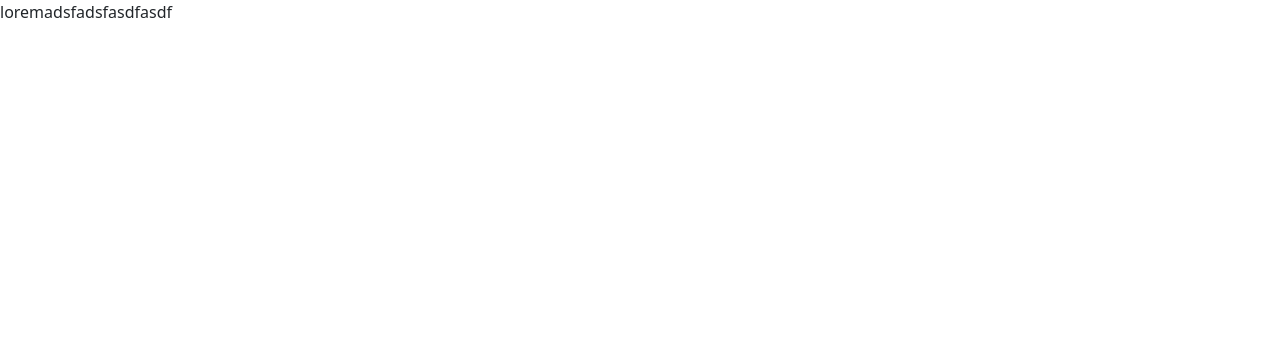
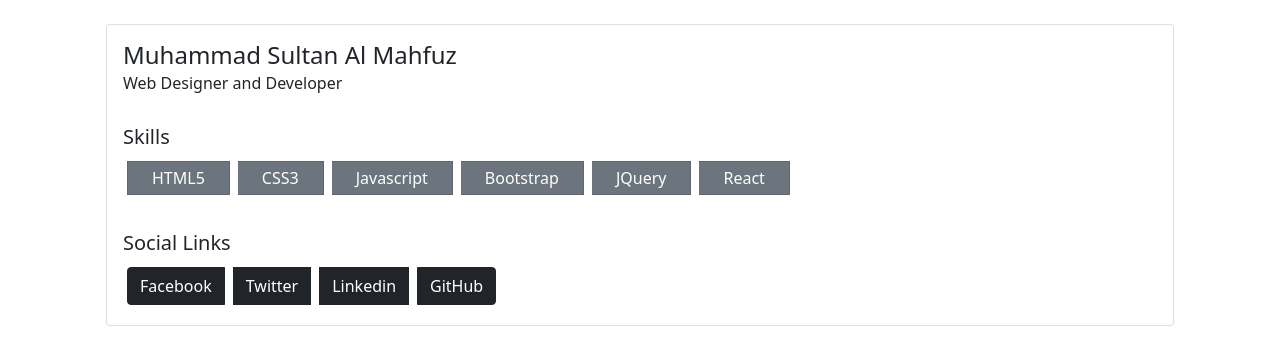
Before and after one commit to mahfuz225bd/react_practice, a React (Create React App) app: page / in a window 1280 px wide. Shown: the top 362 px of the page. Built offline with nearby package versions, Linux system fonts and the light colour scheme.

Commit message:
added Profile component and installed font-awesome

```diff
--- a/package.json
+++ b/package.json
@@ -3,6 +3,7 @@
   "version": "0.1.0",
   "private": true,
   "dependencies": {
+    "@fortawesome/fontawesome-free": "^5.15.3",
     "@testing-library/jest-dom": "^5.11.4",
     "@testing-library/react": "^11.1.0",
     "@testing-library/user-event": "^12.1.10",
--- a/src/App.js
+++ b/src/App.js
@@ -6,14 +6,20 @@ import './App.css';
 import '../node_modules/bootstrap/dist/css/bootstrap.min.css';
 import '../node_modules/bootstrap/dist/js/bootstrap.bundle';
 
+// Font Awesome
+import '../node_modules/@fortawesome/fontawesome-free/css/all.min.css'
+
 // Jquery
-import 'jquery'
+import '../node_modules/jquery/dist/jquery.min'
+
+
+import Profile from './components/Profile/Profile';
 
 
 function App() {
   return (
     <div>
-      <p>loremadsfadsfasdfasdf</p>
+      <Profile name="Muhammad Sultan Al Mahfuz" title="Web Designer and Developer" skills={["HTML5", "CSS3", "Javascript", "Bootstrap", "JQuery", "React"]} />
     </div>
   );
 }
--- /dev/null
+++ b/src/components/Profile/Profile.js
@@ -0,0 +1,53 @@
+import React from "react";
+import PropTypes from "prop-types";
+//import styles from './Profile.module.css';
+
+//const skills = ["HTML5", "CSS3", "Javascript", "Bootstrap", "JQuery", "React"]
+
+const Profile = (props) => (
+  <div className="container">
+    <div className="card m-4">
+      <div className="card-body">
+        <h4 className="card-title">{props.name}</h4>
+        <h6 className="card-subtitle mb-2">{props.title}</h6>
+
+        <br />
+
+        <h5>Skills</h5>
+        <ul
+          className="list-group list-group-horizontal-md mb-2 ps-0"
+        >
+          {props.skills.map((skill) => {
+            return <li className="list-group-item bg-secondary text-white ps-4 pe-4 py-1 m-1 rounded-0">
+              {skill}
+            </li>
+          })}
+        </ul>
+
+        <br />
+
+        <h5>Social Links</h5>
+        <div className="btn-group">
+          <a href="#" type="button" className="btn btn-dark m-1">
+            Facebook
+          </a>
+          <a href="#" type="button" className="btn btn-dark m-1">
+            Twitter
+          </a>
+          <a href="#" type="button" className="btn btn-dark m-1">
+            Linkedin
+          </a>
+          <a href="#" type="button" className="btn btn-dark m-1">
+            GitHub
+          </a>
+        </div>
+      </div>
+    </div>
+  </div>
+);
+
+// Profile.propTypes = {};
+
+// Profile.defaultProps = {};
+
+export default Profile;
--- /dev/null
+++ b/src/components/Profile/Profile.module.css
@@ -0,0 +1 @@
+.Profile {}
```
Also changed, not shown: generate-react-cli.json (+2 -5 lines), templates/component/index.jsx (deleted, +0 -10 lines), 2 other files (tests, documents, lock files or other folders).
